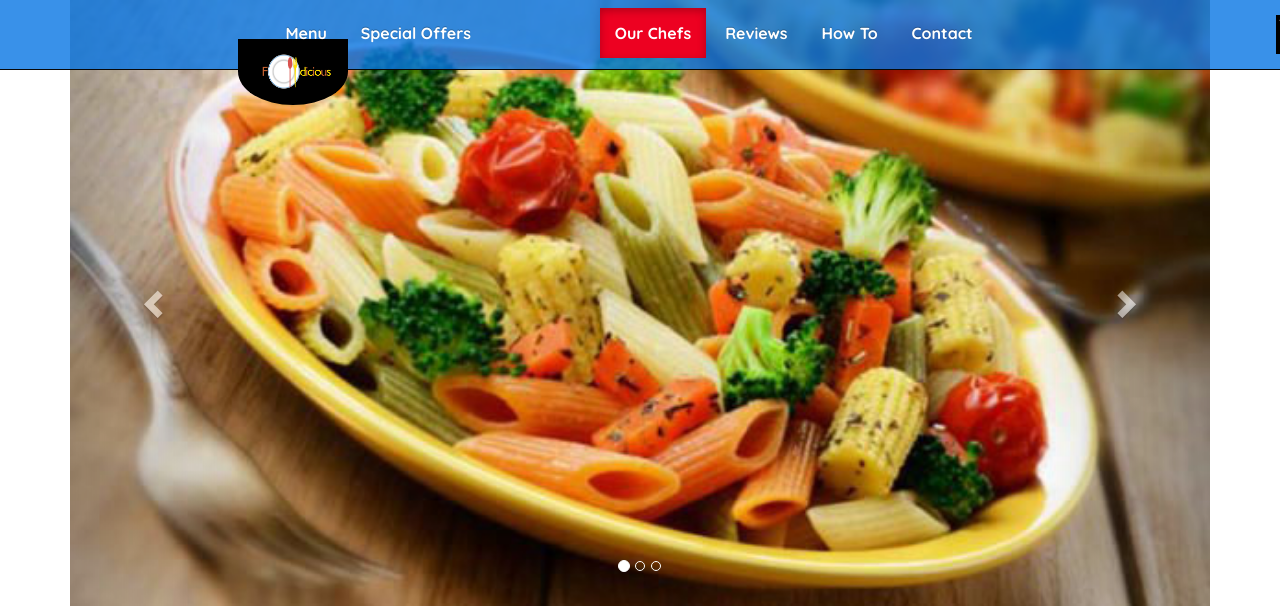
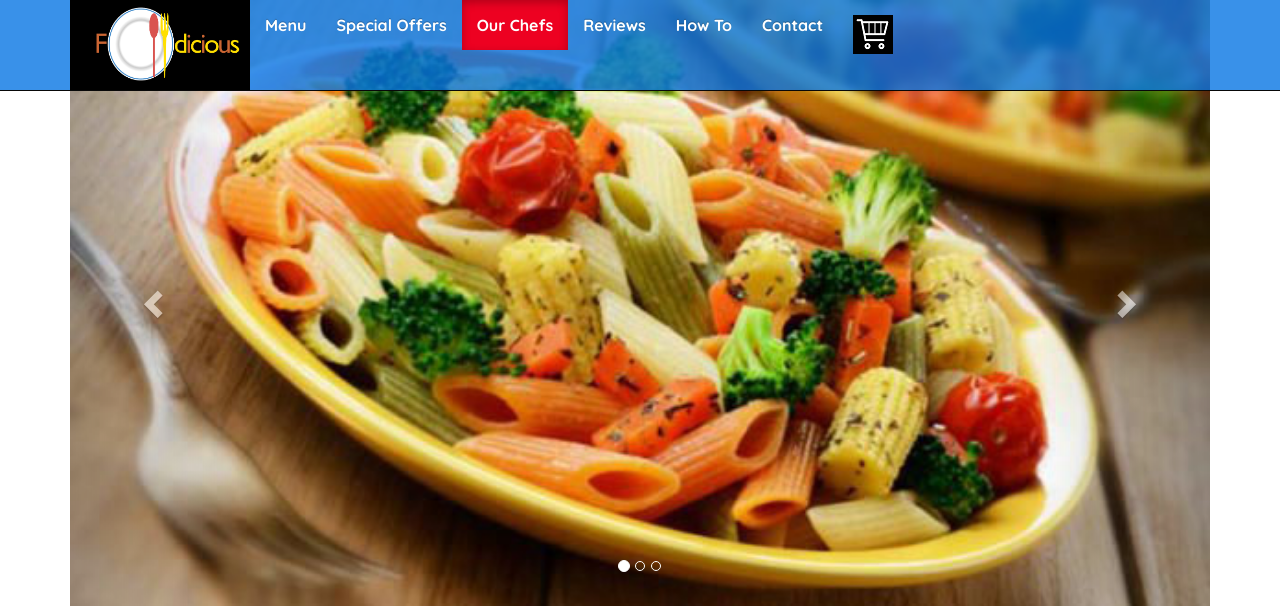
Before and after one commit to KiruthigaBalendran/Digital-Food-Menu, a PHP site: page / in a window 1280 px wide. Shown: the top 606 px of the page. Run offline with PHP 8.4, Linux system fonts and the light colour scheme.

Commit message:
logo and navbar arrangement

```diff
--- a/css/main.css
+++ b/css/main.css
@@ -130,16 +130,14 @@
     position:relative;
     top:-5px;
 }
-.navbar-nav>li:nth-child(3) {
+/*.navbar-nav>li:nth-child(3) {
     margin-right: 110px;
-}
+}*/
 .navbar-nav a{
     font-size: 16px;
 }
 .shoppingCart{
     max-width: 35px;
-    margin-right: -300px;
-    margin-left: 270px;
 }
 
 
@@ -619,23 +617,19 @@
         float:none !important;
         width:100%;
         text-align:center;
-        margin-left:9px;
+        margin-left:0px;
     }
     .navbar-nav>li {
         display:inline-block;
-        float:none;
+        float:left;
     }
     #logo {
-        position:absolute;
         display:block !important;
-        width:110px;
-        left:50%;
-        margin-left:-29px;
+        width:180px;
         background:black;
-        -webkit-border-radius:0 0 100% 100%;
-        -moz-border-radius:0 0 100% 100%;
-        border-radius:0 0 100% 100%;
-        padding: 12px;
+        -webkit-border-radius:0 0 0 0;
+        -moz-border-radius:0 0 0 0;
+        border-radius:0 0 0 0;
     }
 }
 
```
